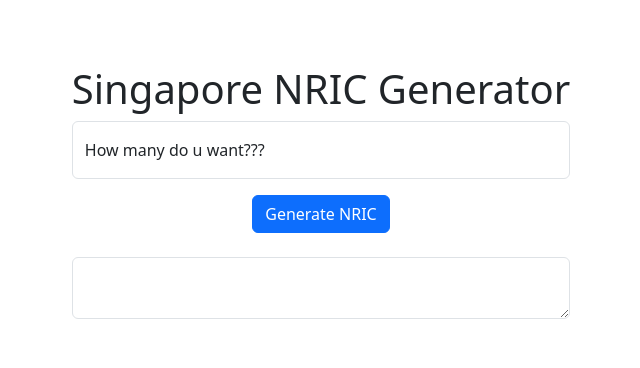
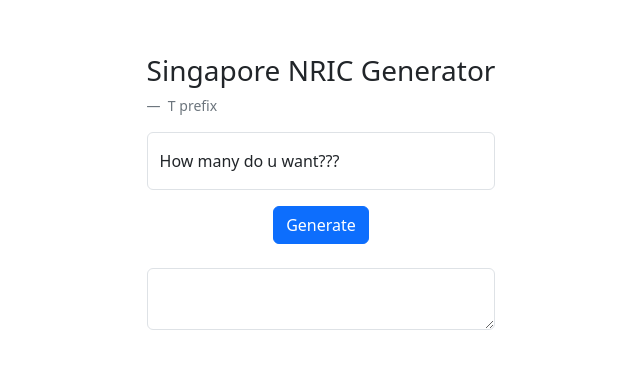
Before and after one commit to isaactan98/sg-nric-generator, a plain HTML site: page index.html in a window 1280 px wide. Shown: the part 208-576 px from the top of the page, without its empty margins (319-959 px from the left). Drawn offline with nearby package versions, Linux system fonts and the light colour scheme.

Commit message:
Update index.html

```diff
--- a/index.html
+++ b/index.html
@@ -23,8 +23,15 @@
 <body>
 
 <div class="main">
-    <div class="container text-center">
-        <h1 class="mb-2">Singapore NRIC Generator</h1>
+    <div class="container">
+        <figure>
+            <blockquote class="blockquote">
+                <h3 class="mb-4">Singapore NRIC Generator</h3>
+            </blockquote>
+            <figcaption class="blockquote-footer">
+                T prefix
+            </figcaption>
+        </figure>
 
         <div class="form-floating">
             <input class="form-control" placeholder="How many do you want?" id="generateNumber" type="number"
@@ -32,7 +39,9 @@
             <label for="generateNumber">How many do u want???</label>
         </div>
 
-        <button id="generateButton" class="btn btn-primary mt-3">Generate NRIC</button>
+        <div class="text-center w-full">
+            <button id="generateButton" class="btn btn-primary mt-3">Generate</button>
+        </div>
 
         <div class="mt-4">
             <textarea aria-label="" id="nricDisplay" class="form-control"></textarea>
```
